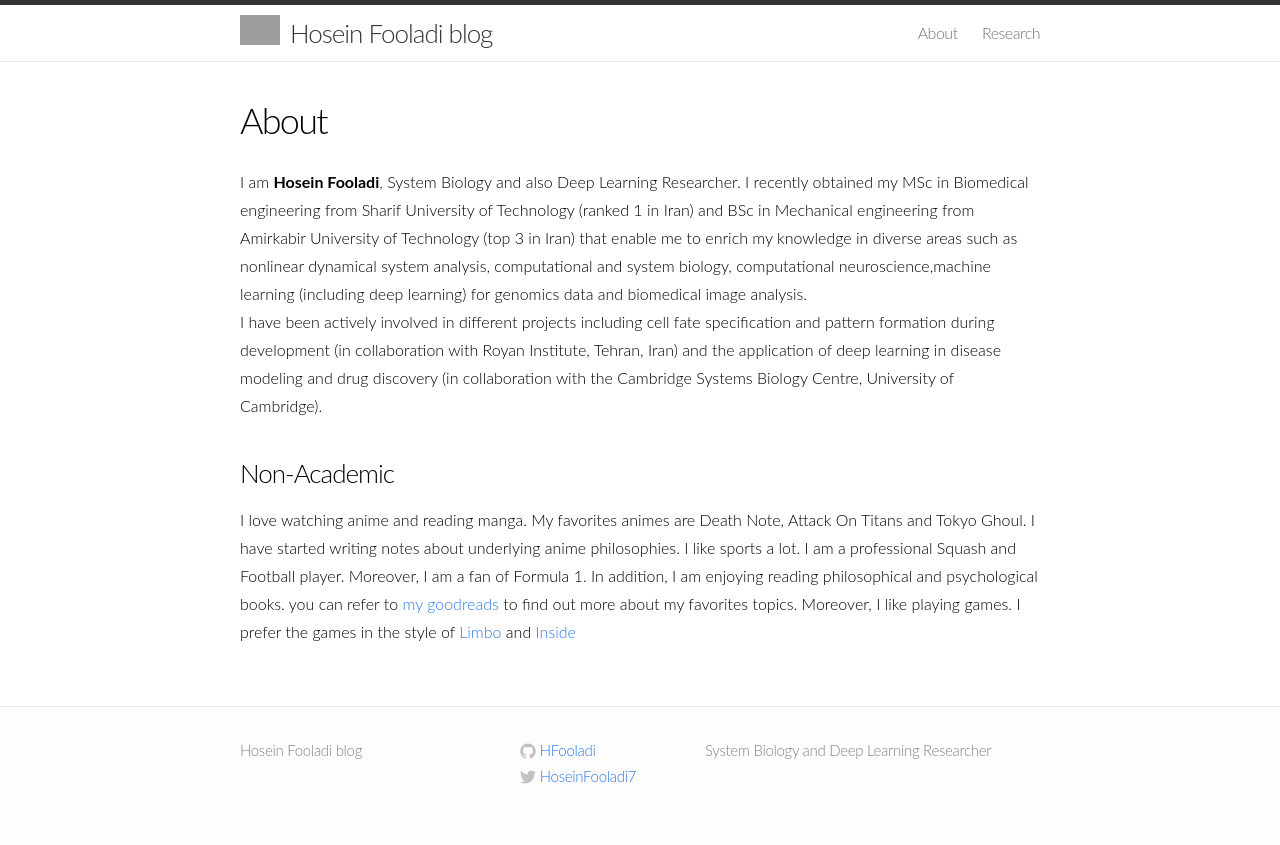
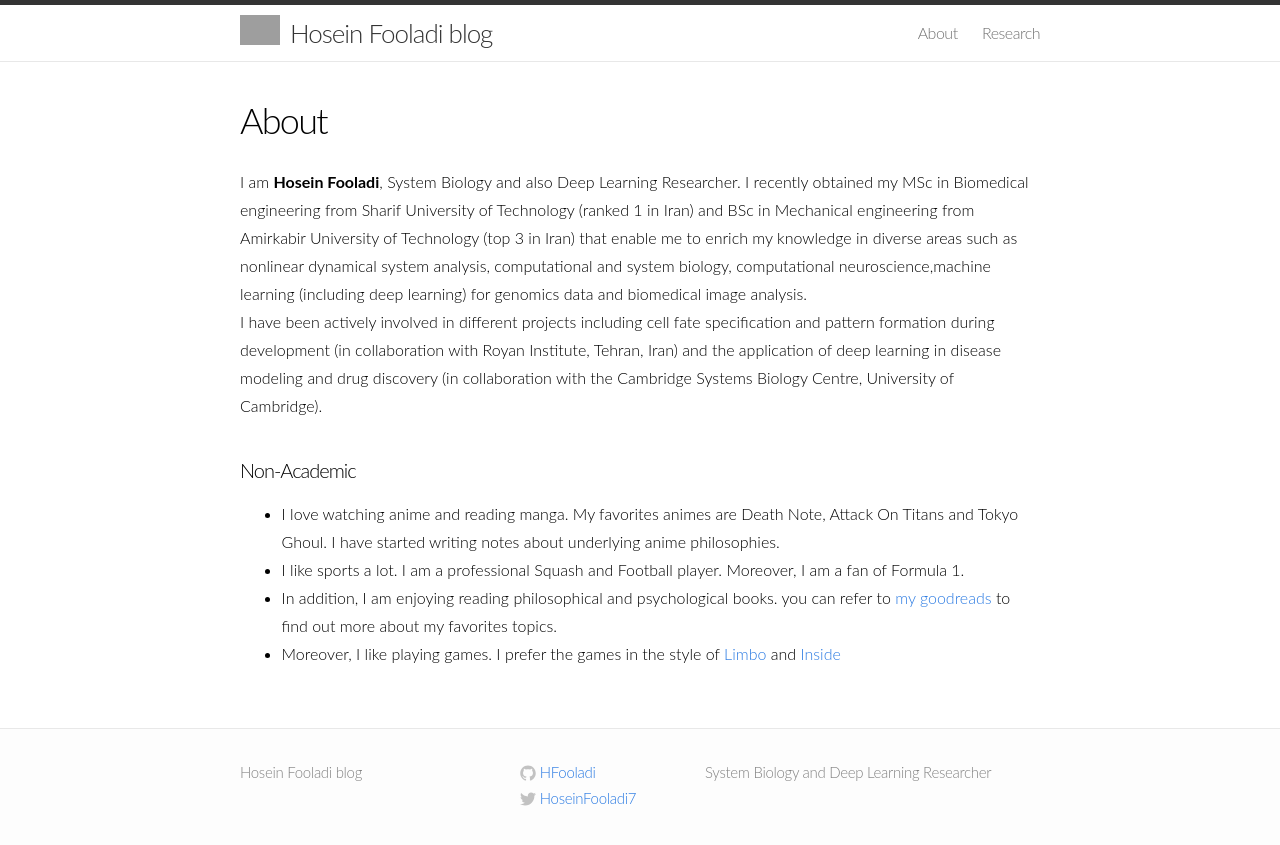
Before and after one commit to HFooladi/HFooladi.github.io, a Jekyll site: the page built from About.md, in a window 1280 px wide. Shown: the top 845 px of the page. Built offline with Jekyll 4.4.1, drawn with Linux system fonts in a browser that asks for light colours; grey boxes are pictures that could not be loaded.

```diff
--- a/About.md
+++ b/About.md
@@ -11,9 +11,9 @@ I have been actively involved in different projects including cell fate specific
 (in collaboration with Royan Institute, Tehran, Iran) and the application of deep learning in disease modeling and drug discovery
 (in collaboration with the Cambridge Systems Biology Centre, University of Cambridge).
 
-### Non-Academic
+#### Non-Academic
 
-I love watching anime and reading manga. My favorites animes are Death Note, Attack On Titans and Tokyo Ghoul. I have started writing notes about underlying anime philosophies.
-I like sports a lot. I am a professional Squash and Football player. Moreover, I am a fan of Formula 1.
-In addition, I am enjoying reading philosophical and psychological books. you can refer to [my goodreads](https://www.goodreads.com/user/show/75993307-hosein-fooladi) to find out more about my favorites topics.
-Moreover, I like playing games. I prefer the games in the style of [Limbo](https://playdead.com/games/limbo/) and [Inside](https://playdead.com/games/inside/)
+- I love watching anime and reading manga. My favorites animes are Death Note, Attack On Titans and Tokyo Ghoul. I have started writing notes about underlying anime philosophies.
+- I like sports a lot. I am a professional Squash and Football player. Moreover, I am a fan of Formula 1.
+- In addition, I am enjoying reading philosophical and psychological books. you can refer to [my goodreads](https://www.goodreads.com/user/show/75993307-hosein-fooladi) to find out more about my favorites topics.
+- Moreover, I like playing games. I prefer the games in the style of [Limbo](https://playdead.com/games/limbo/) and [Inside](https://playdead.com/games/inside/)
```
